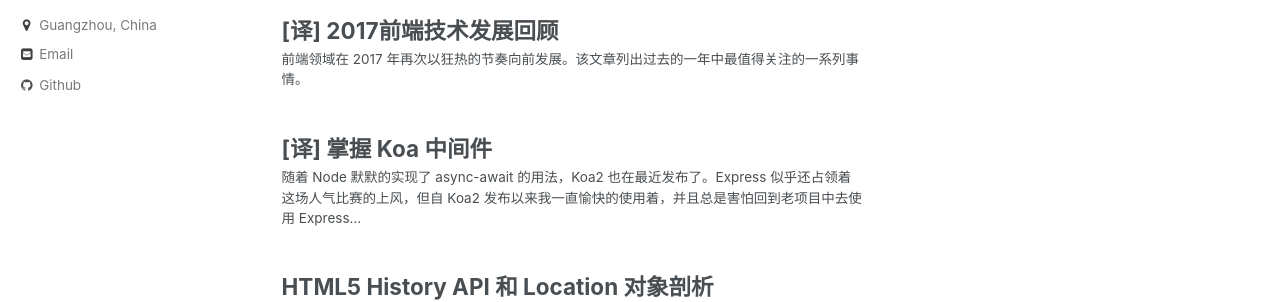
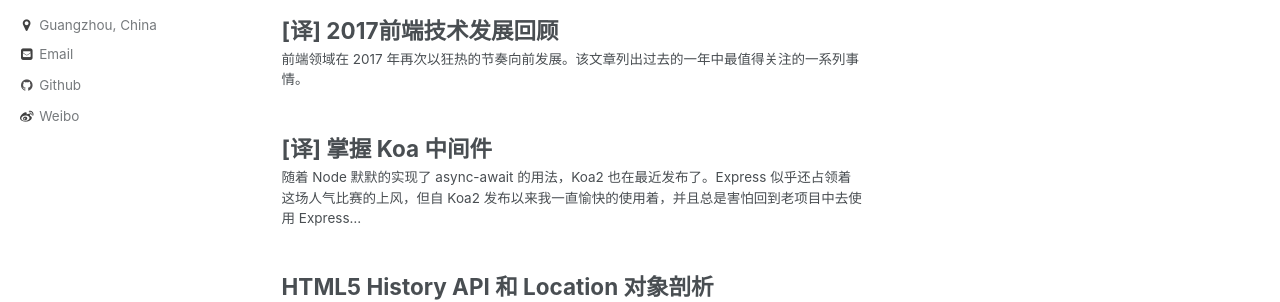
Before and after one commit to Chen-Jia-lin/chen-jia-lin.github, a Jekyll site: the page built from index.html, in a window 1280 px wide. Shown: the part 532-834 px from the top of the page. Built offline with Jekyll 4.4.1, drawn with Linux system fonts in a browser that asks for light colours; the list of posts is cut into pages by our own code; comment, search, counter and statistics services are not loaded.

Commit message:
加了wechat

```diff
--- a/_config.yml
+++ b/_config.yml
@@ -88,6 +88,7 @@
   bio              : "初次尝试个人Blog的小菜鸡"
   location         : "Guangzhou, China"
   email            : "1213447537@qq.com"
+  wechat           : "JIALINWECHAT"
   uri              :
   bitbucket        :
   codepen          :
@@ -107,7 +108,7 @@
   tumblr           :
   twitter          :
   vine             :
-  weibo            : # https://weibo.com/cjlman/profile?rightmod=1&wvr=6&mod=personinfo&is_all=1
+  weibo            : https://weibo.com/cjlman/profile?rightmod=1&wvr=6&mod=personinfo&is_all=1
   xing             :
   youtube          :
   cv               : "/assets/doc/TaoJiang-ResumeCN.pdf"
```
